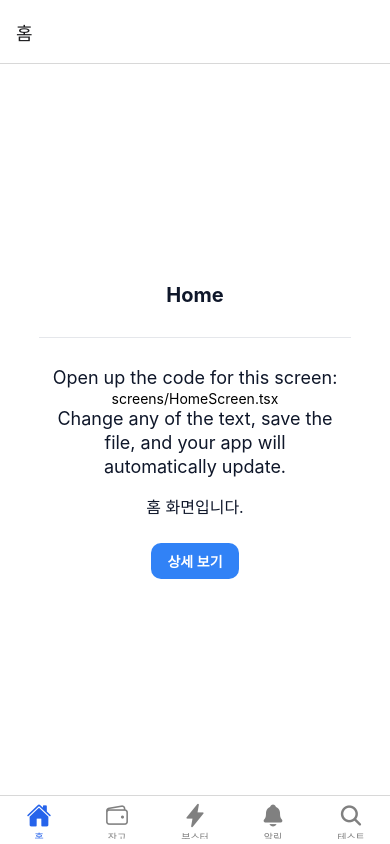
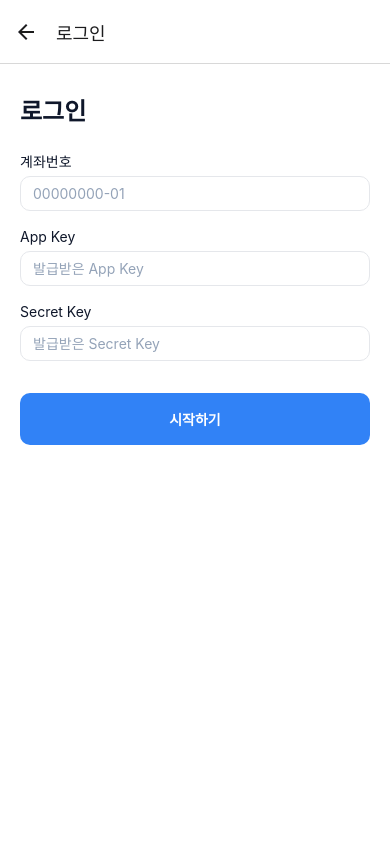
Before and after one commit to inpiniti/potato-invest-app, a React Native app: screen /Login in a window 390 px wide. Built offline with nearby package versions, Linux system fonts and the light colour scheme.

Commit message:
Add onboarding flow with Splash and Login screens; implement Input and SegmentedTabs components

```diff
--- /dev/null
+++ b/components/ui/Input.tsx
@@ -0,0 +1,26 @@
+import React from 'react';
+import { TextInput, View, Text, TextInputProps } from 'react-native';
+
+export type InputProps = TextInputProps & {
+  label?: string;
+  helperText?: string;
+  error?: string;
+  className?: string;
+};
+
+export const Input = ({ label, helperText, error, className = '', ...rest }: InputProps) => {
+  return (
+    <View className={`w-full ${className}`}>
+      {label ? <Text className="mb-1 text-sm text-foreground">{label}</Text> : null}
+      <TextInput
+        className={`rounded-app border border-input bg-card px-3 py-2 text-foreground ${error ? 'border-red-400' : ''}`}
+        placeholderTextColor="#94a3b8"
+        {...rest}
+      />
+      {helperText && !error ? (
+        <Text className="mt-1 text-xs text-muted-foreground">{helperText}</Text>
+      ) : null}
+      {error ? <Text className="mt-1 text-xs text-red-500">{error}</Text> : null}
+    </View>
+  );
+};
--- /dev/null
+++ b/components/ui/SegmentedTabs.tsx
@@ -0,0 +1,43 @@
+import React, { useState } from 'react';
+import { View, Text, Pressable } from 'react-native';
+
+export type SegmentedTabsProps<T extends string = string> = {
+  tabs: { key: T; label: string }[];
+  value?: T;
+  onChange?: (key: T) => void;
+  className?: string;
+};
+
+export function SegmentedTabs<T extends string = string>({
+  tabs,
+  value,
+  onChange,
+  className = '',
+}: SegmentedTabsProps<T>) {
+  const [internal, setInternal] = useState<T>(value ?? tabs[0]?.key);
+  const current = value ?? internal;
+
+  const handlePress = (key: T) => {
+    setInternal(key);
+    onChange?.(key);
+  };
+
+  return (
+    <View className={`flex-row rounded-app bg-muted p-1 ${className}`}>
+      {tabs.map((t) => {
+        const active = current === t.key;
+        return (
+          <Pressable
+            key={t.key}
+            onPress={() => handlePress(t.key)}
+            className={`flex-1 items-center rounded-app px-3 py-2 ${active ? 'bg-background shadow-sm' : ''}`}>
+            <Text
+              className={`text-sm ${active ? 'font-semibold text-foreground' : 'text-muted-foreground'}`}>
+              {t.label}
+            </Text>
+          </Pressable>
+        );
+      })}
+    </View>
+  );
+}
--- a/navigation/RootNavigator.tsx
+++ b/navigation/RootNavigator.tsx
@@ -10,6 +10,8 @@ import NotificationsScreen from '../screens/NotificationsScreen';
 import BoosterScreen from '../screens/BoosterScreen';
 import BalanceScreen from '../screens/BalanceScreen';
 import HomeDetailScreen from '../screens/HomeDetailScreen';
+import SplashScreen from '../screens/SplashScreen';
+import LoginScreen from '../screens/LoginScreen';
 
 export type RootTabParamList = {
   Home: undefined;
@@ -76,7 +78,9 @@ function TabNavigator() {
 export default function RootNavigator() {
   return (
     <NavigationContainer theme={MyTheme}>
-      <Stack.Navigator>
+      <Stack.Navigator initialRouteName="Splash">
+        <Stack.Screen name="Splash" component={SplashScreen} options={{ headerShown: false }} />
+        <Stack.Screen name="Login" component={LoginScreen} options={{ title: '로그인' }} />
         <Stack.Screen name="Root" component={TabNavigator} options={{ headerShown: false }} />
         <Stack.Screen name="HomeDetail" component={HomeDetailScreen} options={{ title: '상세' }} />
       </Stack.Navigator>
--- a/screens/HomeScreen.tsx
+++ b/screens/HomeScreen.tsx
@@ -1,10 +1,8 @@
 import React from 'react';
 import { View, Text, Pressable } from 'react-native';
-import { useNavigation } from '@react-navigation/native';
 import { ScreenContent } from '../components/ScreenContent';
 
-export default function HomeScreen() {
-  const navigation = useNavigation();
+export default function HomeScreen({ navigation }: any) {
   return (
     <View className="flex-1">
       <ScreenContent title="Home" path="screens/HomeScreen.tsx">
--- /dev/null
+++ b/screens/LoginScreen.tsx
@@ -0,0 +1,60 @@
+import { useState } from 'react';
+import { View, Text } from 'react-native';
+import { Input } from '../components/ui/Input';
+import { Button } from '../components/ui/Button';
+
+export default function LoginScreen({ navigation }: any) {
+  const [account, setAccount] = useState('');
+  const [appKey, setAppKey] = useState('');
+  const [secretKey, setSecretKey] = useState('');
+  const [errors, setErrors] = useState<{ account?: string; appKey?: string; secretKey?: string }>(
+    {}
+  );
+
+  const onSubmit = () => {
+    const e: typeof errors = {};
+    if (!account.trim()) e.account = '계좌번호를 입력하세요';
+    if (!appKey.trim()) e.appKey = 'App Key를 입력하세요';
+    if (!secretKey.trim()) e.secretKey = 'Secret Key를 입력하세요';
+    setErrors(e);
+    if (Object.keys(e).length === 0) {
+      navigation.reset({ index: 0, routes: [{ name: 'Root' }] });
+    }
+  };
+
+  return (
+    <View className="flex-1 bg-background px-5 py-8">
+      <Text className="mb-6 text-2xl font-bold text-foreground">로그인</Text>
+
+      <View className="gap-4">
+        <Input
+          label="계좌번호"
+          value={account}
+          onChangeText={setAccount}
+          placeholder="00000000-01"
+          keyboardType="numbers-and-punctuation"
+          error={errors.account}
+        />
+        <Input
+          label="App Key"
+          value={appKey}
+          onChangeText={setAppKey}
+          placeholder="발급받은 App Key"
+          autoCapitalize="none"
+          error={errors.appKey}
+        />
+        <Input
+          label="Secret Key"
+          value={secretKey}
+          onChangeText={setSecretKey}
+          placeholder="발급받은 Secret Key"
+          autoCapitalize="none"
+          secureTextEntry
+          error={errors.secretKey}
+        />
+      </View>
+
+      <Button title="시작하기" onPress={onSubmit} className="mt-8 py-4" />
+    </View>
+  );
+}
--- /dev/null
+++ b/screens/SplashScreen.tsx
@@ -0,0 +1,17 @@
+import { useEffect } from 'react';
+import { View, Text } from 'react-native';
+
+export default function SplashScreen({ navigation }: any) {
+  useEffect(() => {
+    const t = setTimeout(() => {
+      navigation.replace('Login');
+    }, 1000);
+    return () => clearTimeout(t);
+  }, [navigation]);
+
+  return (
+    <View className="flex-1 items-center justify-center bg-[#3182f6]">
+      <Text className="text-3xl font-bold text-white">감자증권</Text>
+    </View>
+  );
+}
```
Also changed, not shown: 1 other file (tests, documents, lock files or other folders).
